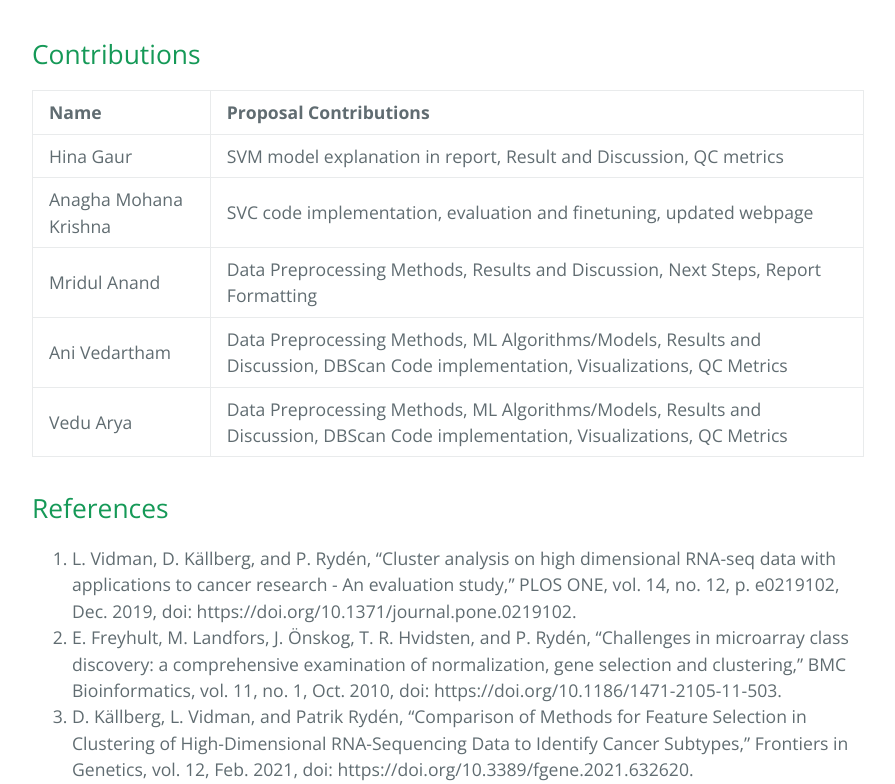
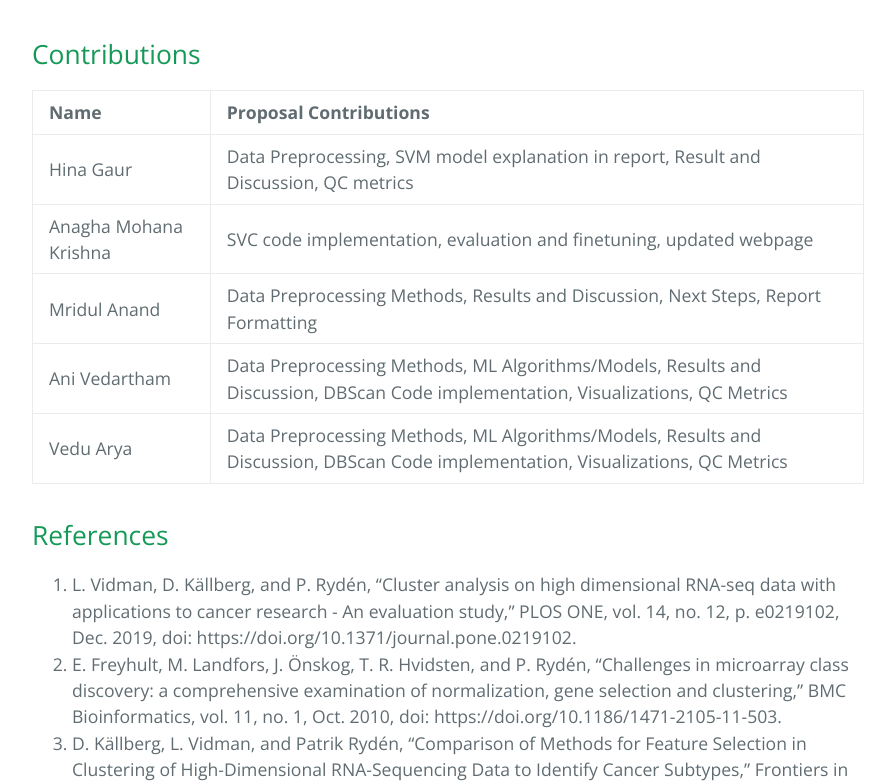
Before and after one commit to AnaghaMKrishna/CS-7641-Project, a Jekyll site: the page built from midpoint_submission/mid_point_report.md, in a window 1280 px wide and 900 px high, scrolled down 13184 px, cut to the strip 116-900 px from the top of the window. Shown: the whole strip, without its empty margins (192-1087 px from the left). Built offline with Jekyll 4.4.1, drawn with Linux system fonts in a browser that asks for light colours; our own code applies the rules of GitHub Pages for plain Markdown files.

Commit message:
Adding contribution

```diff
--- a/midpoint_submission/mid_point_report.md
+++ b/midpoint_submission/mid_point_report.md
@@ -147,7 +147,7 @@ If you are unable to view, [please click here](https://gtvault-my.sharepoint.com
 
 | Name       | Proposal Contributions|
 |:-------------|:------------------|
-| Hina Gaur          | SVM model explanation in report, Result and Discussion, QC metrics  |
+| Hina Gaur          | Data Preprocessing, SVM model explanation in report, Result and Discussion, QC metrics  |
 | Anagha Mohana Krishna  | SVC code implementation, evaluation and finetuning, updated webpage |
 | Mridul Anand           | Data Preprocessing Methods, Results and Discussion, Next Steps, Report Formatting |
 | Ani Vedartham | Data Preprocessing Methods, ML Algorithms/Models, Results and Discussion, DBScan Code implementation, Visualizations, QC Metrics |
```
